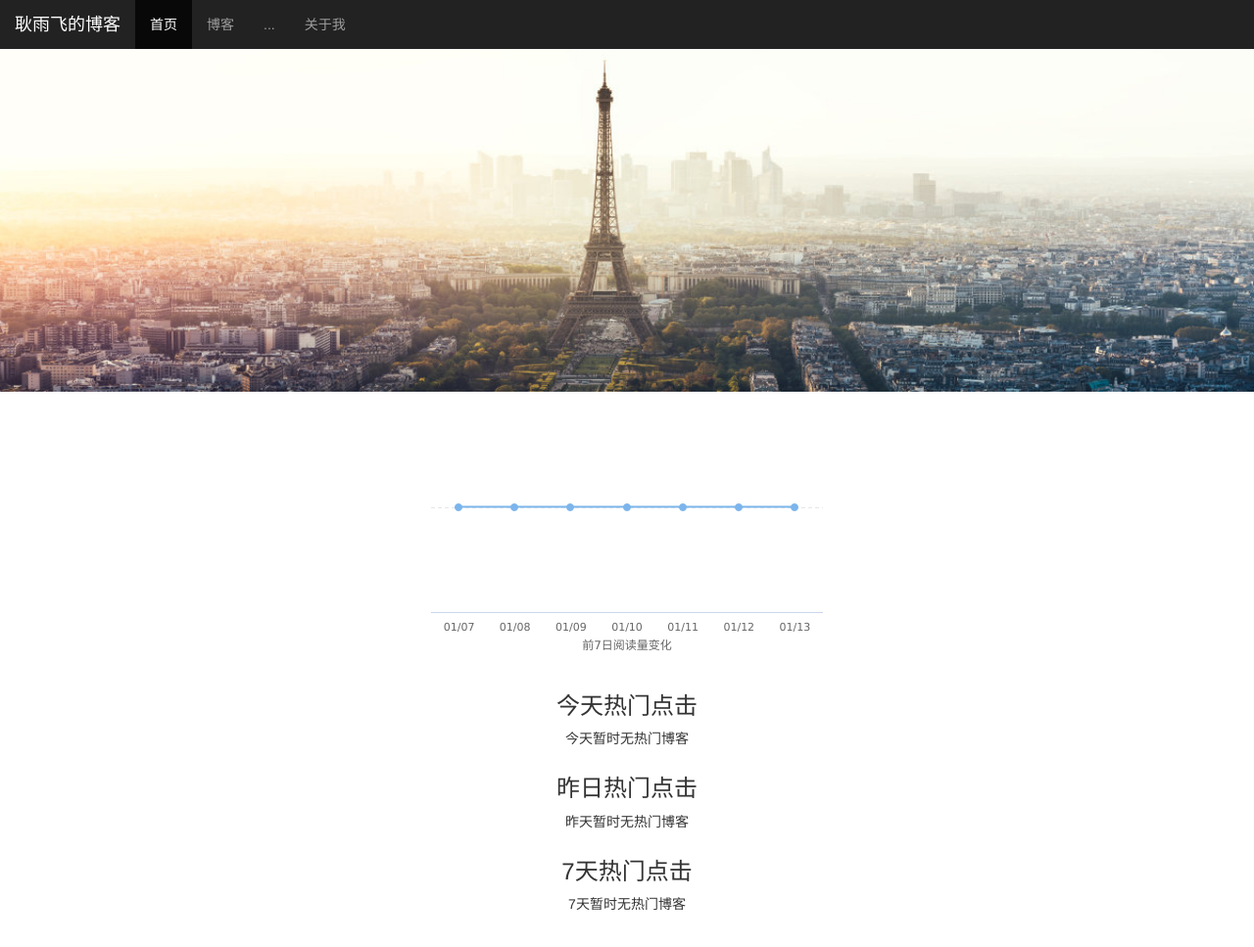
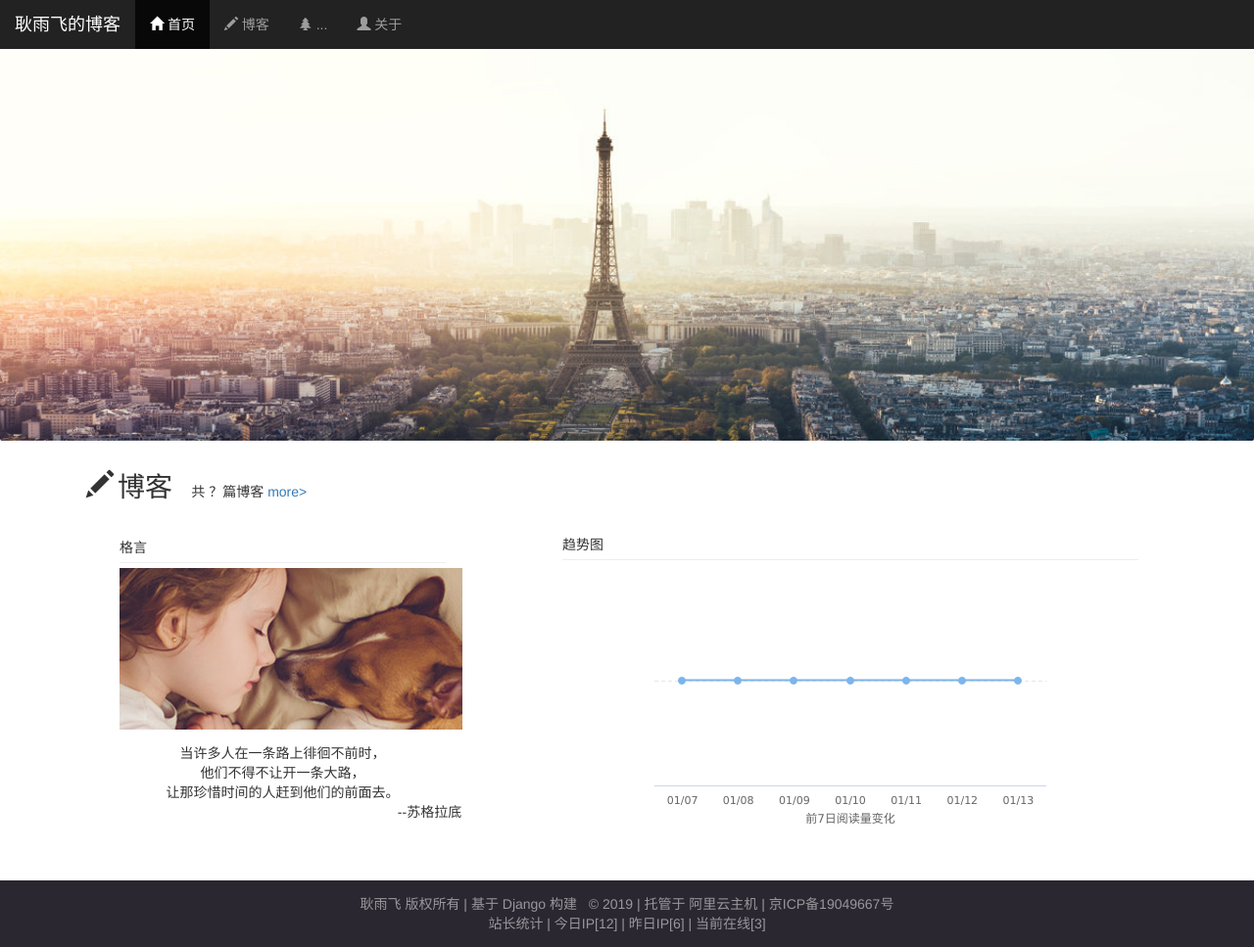
Before and after one commit to GengYufei/mysite, a Django app: page / in a window 1280 px wide. Shown: the whole page at 98% size. Before the commit the page ends 930 px from the top, so only its background shows below. Run offline with Django 3.2, Linux system fonts and the light colour scheme; data comes from the database, SQL or seed files in the repository; some libraries are stand-ins or nearby versions.

Commit message:
修饰网站界面

```diff
--- a/about_me/templates/about_me/about_me.html
+++ b/about_me/templates/about_me/about_me.html
@@ -122,7 +122,9 @@
                 </div>
                 <div class="div-contents-introduce">
                     <p  class="contents-introduce">个人微信号</p>
-                    <p  class="contents-introduce">扫码或搜索：gyf1013gg</p>
+                    <p  class="contents-introduce">扫码或搜索：
+                        <span style="color:red;font-weight:bold">gyf1013gg</span>
+                    </p>
                     <div align="center">
                         <img class="weixin-picture" src="{% static 'about_me/images/weixin-connection.jpg' %}" alt="">
                     </div>
--- a/blog/templates/blog/blog_detail.html
+++ b/blog/templates/blog/blog_detail.html
@@ -21,9 +21,10 @@
 
 {#页面内容#}
 {% block content %}
+    <div class="blog_detail_out_div">
         <div class="container" id="blog_detail_container">
             <div class="row">
-            <div class="col-xs-10 col-xs-offset-1">
+                <div class="col-xs-10 col-xs-offset-1" id="blog_detail_row_1">
                     <h3>{{ blog.title }}</h3>
                     <ul class="blog-info-description">
                         <li>作者：{{ blog.author }}</li>
@@ -60,7 +61,7 @@
                 </div>
             </div>
             <div class="row">
-            <div class="col-xs-10 col-xs-offset-1">
+                <div class="col-xs-10 col-xs-offset-1" id="blog_detail_row_2">
                     <div class="comment-area">
                         <h3 class="comment-area-title">提交评论</h3>
                         {% if user.is_authenticated %}
@@ -113,6 +114,7 @@
                             {% empty %}
                                 <span id="no_comment">暂无评论</span>
                             {% endfor %}
+                        </div>
                     </div>
                 </div>
             </div>
--- a/static/my_css/base.css
+++ b/static/my_css/base.css
@@ -13,3 +13,33 @@
     margin-bottom: 0px;
     border-bottom: 0px;
 }
+
+div.beian{
+    background-color: #2A2730;
+    color: #99979C;
+    text-align: center;
+    padding-top: 1em;
+    padding-bottom: 1em;
+}
+
+div.beian p{
+    margin-bottom: 0px;
+}
+
+#goTopBtn {
+    position: fixed;
+    /*right:100px;*/
+    margin-right: 1em;
+    line-height: 46px;  /* 设置行高 */
+    text-align: center;
+    width: 50px;
+    height: 50px;
+    bottom: 35px;
+    cursor: pointer;
+    background: #272636;
+    display: none;
+    border-radius: 6px;
+    box-shadow: 0 0 8px rgba(0, 0, 0, 0.13);
+    font-size:20px;
+    color:#999;
+}
--- a/static/my_css/home.css
+++ b/static/my_css/home.css
@@ -8,18 +8,68 @@
     transform: translate(-50%, -50%);
 }
 div.home_div_style img.home_img{
-    margin: 0;
+    /*border: solid red;*/
+    margin-top: 50px;
     width: 100%;
     height: 400px;
+    border-radius: 2px;
 }
 div#container {
     margin: 0 auto;
     height: 20em;
     min-width: 20em;
     max-width: 30em;
+    /*display: inline-block;*/
 }
 
 div.hot_data {
     text-align: center;
     margin-top: 2em;
 }
+
+div.home-blog-content{
+    padding-left: 88px;
+    margin-top: 2em;
+    margin-bottom: 2em;
+
+}
+
+div.home_blog_status{
+    /*background-color: #FBFBFB;*/
+    /*border: solid blue;*/
+    height: 353px;
+
+
+}
+
+div.home_blog_status p{
+    margin-bottom: 0;
+}
+
+div.home_blog_status hr{
+    margin-bottom: 5px;
+    margin-top: 5px;
+}
+
+div#blog-search{
+    display: inline-block;
+    width: 35%;
+    height: 25em;
+    /*border: solid red;*/
+    margin-left: 32px;
+    position: relative;
+    /*top: -280.5px;*/
+    top: -23.5px;
+    padding-left: 90px;
+    padding-right: 25px;
+}
+
+
+div#qushitu{
+    display: inline-block;
+    width: 60%;
+    height: 25em;
+    /*border: solid red;*/
+    padding-left: 90px;
+    padding-right: 90px;
+}
--- a/templates/base.html
+++ b/templates/base.html
@@ -10,7 +10,12 @@
 
         {% endblock %}
     </title>
-    {% block header_extends %}{% endblock %}    {# 为其他HTML扩充link做准备 #}
+
+    {# 为其他HTML扩充link做准备 #}
+    {% block header_extends %}
+
+    {% endblock %}
+
     <link rel="stylesheet" href="{% static 'my_css/base.css' %}">
     <link rel="stylesheet" href="{% static 'bootstrap-3.3.7/css/bootstrap.min.css' %}">
     {# jQuery的引用一定要放在JS的前面，JS相关功能依托jQuery #}
@@ -34,22 +39,67 @@
             <div id="navbar-collapse" class="collapse navbar-collapse">
                 <ul class="nav navbar-nav">
                     <li class="{% block nav_home_active %}{% endblock %}">
-                        <a href="{% url 'home' %}">首页</a>
+
+                        <a href="{% url 'home' %}">
+                            <span class="glyphicon glyphicon-home" aria-hidden="true"></span>
+                            首页</a>
                     </li>
                     <li class="{% block nav_blog_active %}{% endblock %}">
-                        <a href="{% url 'blog_list' %}">博客</a>
+                        <a href="{% url 'blog_list' %}">
+                            <span class="glyphicon glyphicon-pencil" aria-hidden="true"></span>
+                            博客</a>
                     </li>
                     <li class="{% block nav %}{% endblock %}">
-                        <a href="{% url 'about_me' %}">...</a>
+                        <a href="{% url 'about_me' %}">
+                            <span class="glyphicon glyphicon-tree-conifer" aria-hidden="true"></span>
+                            ...</a>
                     </li>
                     <li class="{% block nav_aboutme_active %}{% endblock %}">
-                        <a href="{% url 'about_me' %}">关于我</a>
+                        <a href="{% url 'about_me' %}">
+                            <span class="glyphicon glyphicon-user" aria-hidden="true"></span>
+                            关于</a>
                     </li>
                 </ul>
             </div>
         </div>
     </div>
+
     {% block content %}{% endblock %}   {# 模板标签，其他网页继承主网页,在此block内填写相关网页内容 #}
     {% block script_extends %} {% endblock %}   {# 模板标签，js代码，用于其他网页ajax/JavaScript的代码编写 #}
+
+    {# 返回顶部 #}
+    <div id="goTopBtn">
+        <span class="glyphicon glyphicon-chevron-up">
+{#            &Delta;#}
+            Top
+        </span>
+    </div>
+
+    {# 返回顶部JavaScript #}
+{#    <script src="http://apps.bdimg.com/libs/jquery/2.1.4/jquery.min.js"></script>#}
+    <script>
+        /*返回顶部*/
+        $(window).scroll(function(){
+           var sc=$(window).scrollTop();
+           var rwidth=$(window).width()
+           if(sc>0){
+            $("#goTopBtn").css("display","block");
+            $("#goTopBtn").css("left",(rwidth-60)+"px")
+           }else{
+           $("#goTopBtn").css("display","none");
+           }
+         })
+         $("#goTopBtn").click(function(){
+           var sc=$(window).scrollTop();
+           $('body,html').animate({scrollTop:0},500);
+         })
+    </script>
+
+
+    {# 备案信息 #}
+    <div class="beian">
+        <p>耿雨飞 版权所有 | 基于 Django 构建   &nbsp;&nbsp;&copy 2019 | 托管于 阿里云主机 | 京ICP备19049667号</p>
+        <p>站长统计 | 今日IP[12] | 昨日IP[6] | 当前在线[3]</p>
+    </div>
 </body>
 </html>
--- a/templates/home.html
+++ b/templates/home.html
@@ -21,52 +21,40 @@
 {% block content %}
     <div class="home_div_style">
         <img class="home_img" src="{% static 'blog/images/title_bottom_1.jpg' %}" alt="">
-{#        <p><h3 class="home-context">欢迎访问我的个人网站！</h3></p>#}
+
+        {# 博客共计篇数 #}
+        <div class="home-blog-content">
+            <span style="font-size: 2em;" class="glyphicon glyphicon-pencil" aria-hidden="true"></span>
+            <span style="font-size: 2em;">博客</span>
+            &nbsp;&nbsp;&nbsp;&nbsp;共 ？篇博客
+            <a href="{% url 'blog_list' %}">more></a>
+        </div>
+
+        {# 博客情况汇总 #}
+        <div class="home_blog_status">
+
+            {# 博客分类 #}
+            <div id="blog-search">
+                <p>格言</p>
+                <hr>
+                <img class="" src="{% static 'blog/images/title_bottom_10.jpg' %}" alt="">
+                {# 名言警句 #}
+                <div style="margin-top: 1em;margin-bottom: 1em;text-align: center;">
+                    <p>当许多人在一条路上徘徊不前时，</p>
+                    <p>他们不得不让开一条大路，</p>
+                    <p>让那珍惜时间的人赶到他们的前面去。</p>
+                    <p style="position: relative;right: -150px;display: inline-block">--苏格拉底</p>
+                </div>
+            </div>
+
+            {# 阅读趋势图 #}
+            <div id="qushitu">
+                <p>趋势图</p>
+                <hr>
+
                 <!-- 图表容器 DOM -->
                 <div id="container" ></div>
-        <div class="hot_data">
-            <h3>今天热门点击</h3>
-            <ul>
-                {% for hot_data in today_hot_data %}
-                    <li>
-                        <a href="{% url 'blog_detail' hot_data.content_object.pk %}">
-                            {{ hot_data.content_object.title }}
-                        </a>({{ hot_data.read_num }})
-                    </li>
 
-                {% empty %}
-                    <li>今天暂时无热门博客</li>
-                {% endfor %}
-            </ul>
-        </div>
-        <div class="hot_data">
-            <h3>昨日热门点击</h3>
-            <ul>
-                {% for hot_data in yesterday_hot_data %}
-                    <li>
-                        <a href="{% url 'blog_detail' hot_data.content_object.pk %}">
-                            {{ hot_data.content_object.title }}
-                        </a>({{ hot_data.read_num }})
-                    </li>
-                {% empty %}
-                    <li>昨天暂时无热门博客</li>
-                {% endfor %}
-            </ul>
-        </div>
-        <div class="hot_data">
-            <h3>7天热门点击</h3>
-            <ul>
-                {% for hot_blog in hot_blogs_for_7_days %}
-                    <li>
-                        <a href="{% url 'blog_detail' hot_blog.id %}">
-                            {{ hot_blog.title }}    {# 标题 #}
-                        </a>({{ hot_blog.read_num_sum }})
-                    </li>
-                {% empty %}
-                    <li>7天暂时无热门博客</li>
-                {% endfor %}
-            </ul>
-        </div>
                 <script>
                     // 图表配置 对应于图表容器： <div id="container" ></div>
                     var options =
@@ -99,5 +87,9 @@
                     // 图表初始化函数
                     var chart = Highcharts.chart('container', options);
                 </script>
+
+            </div>
+        </div>
+
     </div>
 {% endblock %}
```
Also changed, not shown: blog/static/blog/blog.css (+20 -1 lines), templates/home_yuedujishu.html (added, +115 -0 lines), blog/static/blog/images/goTotop.jpg (added), blog/static/blog/images/title_bottom_10.jpg (added), blog/static/blog/images/title_bottom_11.jpg (added), blog/static/blog/images/title_bottom_12.jpg (added), blog/static/blog/images/title_bottom_3.jpg (added), blog/static/blog/images/title_bottom_5.jpg (added), blog/static/blog/images/title_bottom_6.jpg (added), blog/static/blog/images/title_bottom_7.jpg (added), blog/static/blog/images/title_bottom_9.jpg (added), 1 other file. Lines whose indentation alone changed are shown as unchanged.
